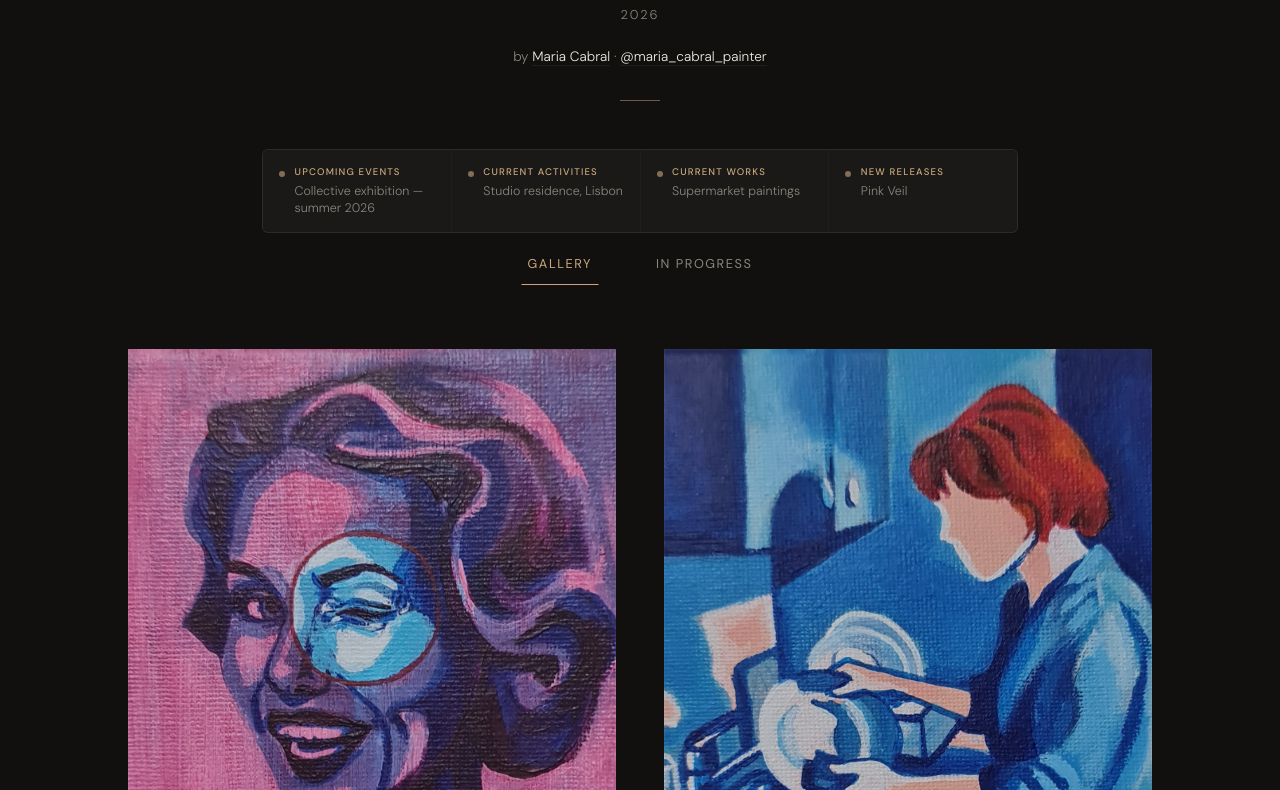
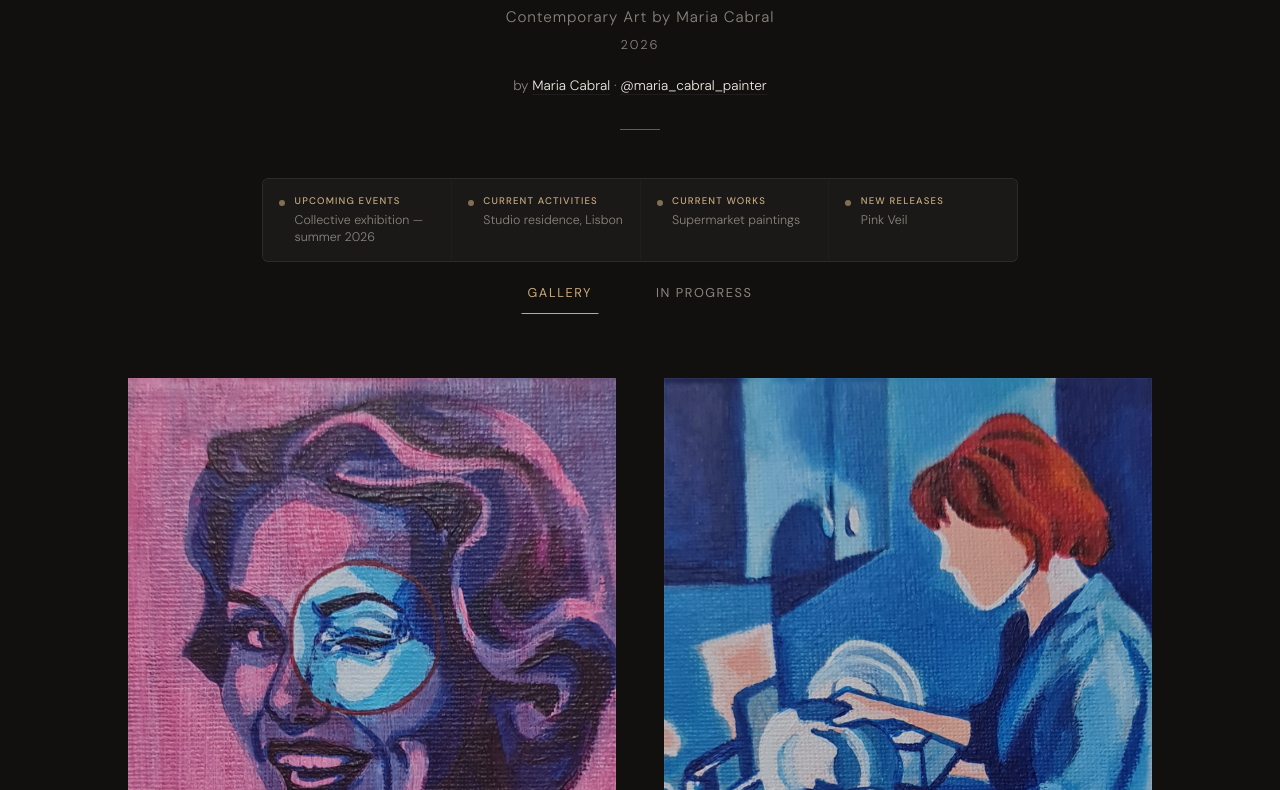
Before and after one commit to markathoning-dev/markathoning-dev.github.io, a website: page index.html in a window 1280 px wide. Shown: the part 144-934 px from the top of the page. Drawn offline with nearby package versions, Linux system fonts and the light colour scheme; no server answers.

Commit message:
Add subtitle 'Contemporary Art by Maria Cabral' below Immersive Gallery heading

```diff
--- a/index.html
+++ b/index.html
@@ -76,6 +76,15 @@
       line-height: 1.2;
       margin-bottom: 0.75rem;
       text-indent: 0.02em;
+    }
+
+    .gallery-subtitle {
+      font-family: var(--font-body);
+      font-size: 0.95rem;
+      font-weight: 300;
+      letter-spacing: 0.06em;
+      color: var(--color-text-muted);
+      margin-bottom: 0.3rem;
     }
 
     .gallery-year {
@@ -921,6 +930,7 @@
       <h1 class="gallery-title" data-i18n="galleryTitle">Immersive Gallery</h1>
       <button class="lang-toggle" id="langToggle" data-i18n-toggle="pt">PT</button>
     </div>
+    <p class="gallery-subtitle">Contemporary Art by Maria Cabral</p>
     <p class="gallery-year">2026</p>
     <span class="artist-line">
       <span data-i18n="artistBy">by</span> <a href="https://instagram.com/maria_cabral_painter" target="_blank" rel="noopener noreferrer">Maria Cabral</a> · <a href="https://instagram.com/maria_cabral_painter" target="_blank" rel="noopener noreferrer">@maria_cabral_painter</a>
```
